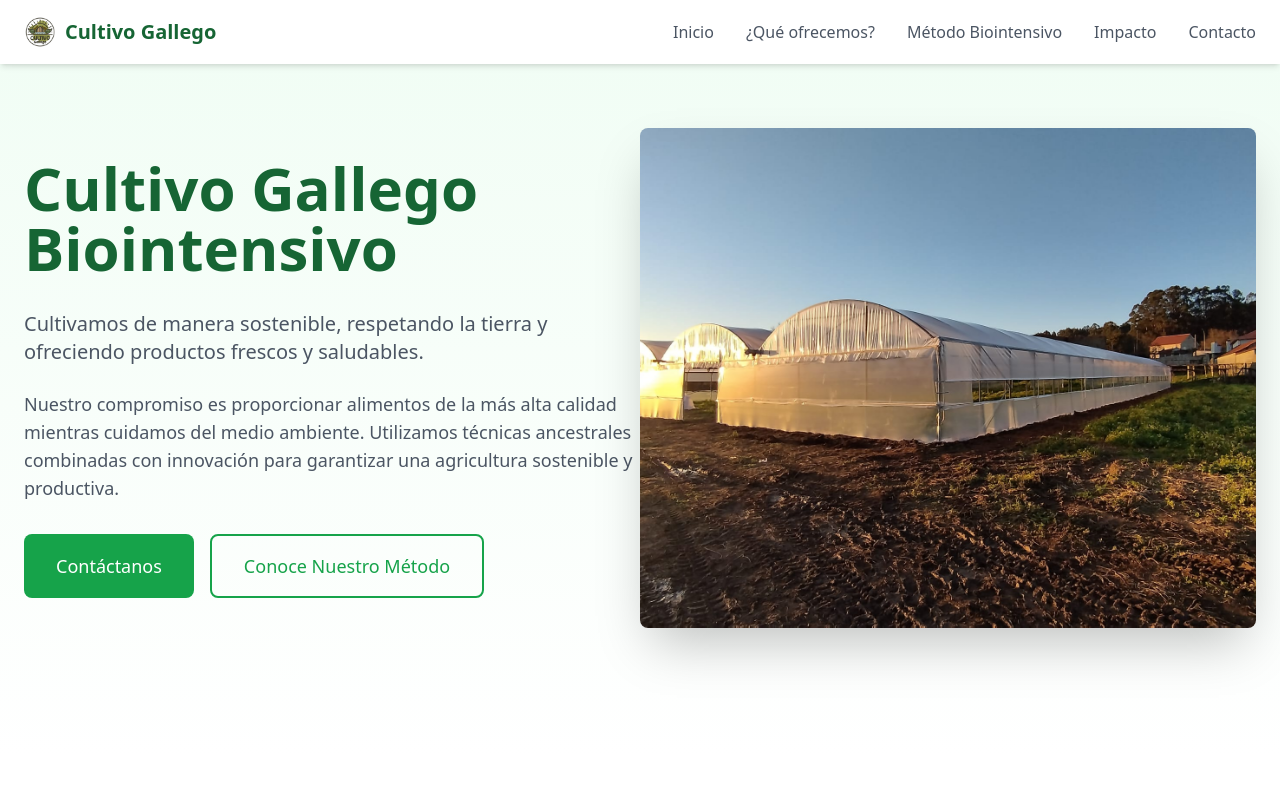
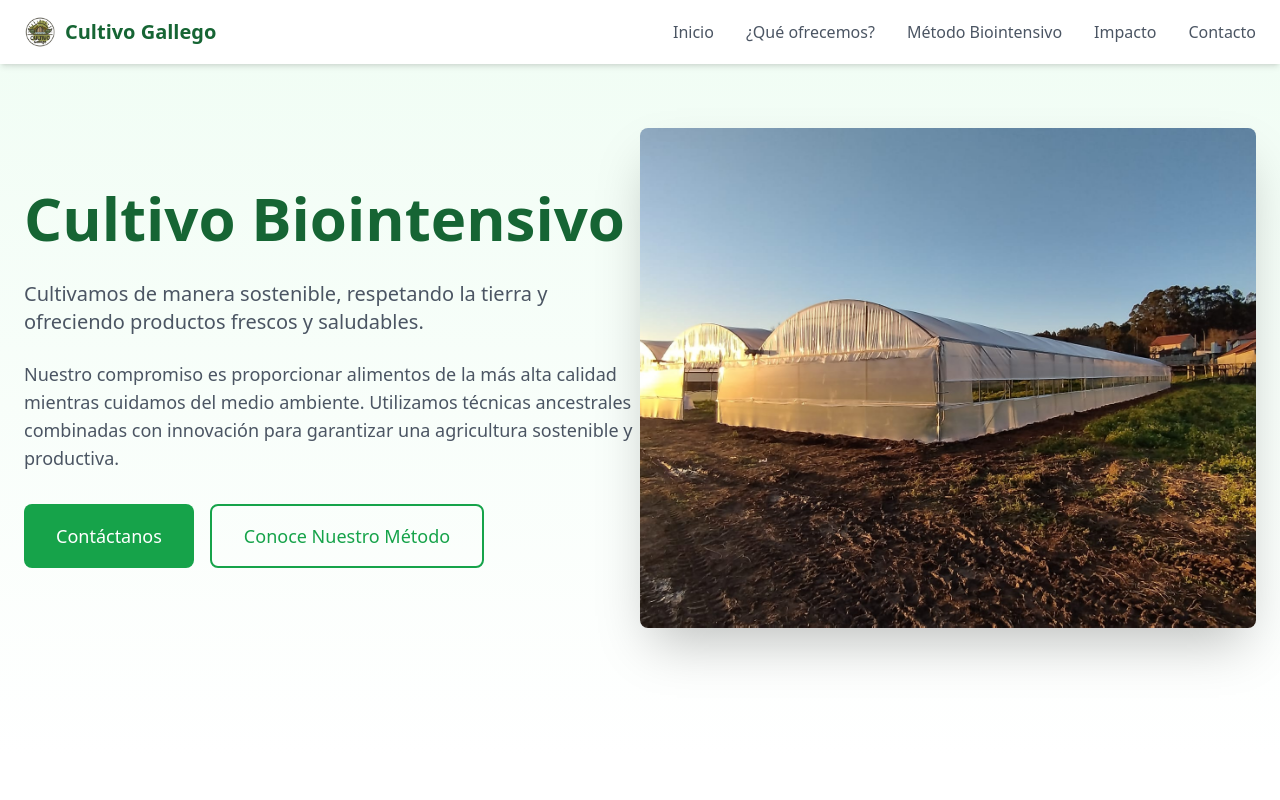
Before and after one commit to ruralhackers/cultivo-gallego, a React (Vite) app: page / in a window 1280 px wide. Shown: the top 800 px of the page. Built offline with nearby package versions, Linux system fonts and the light colour scheme.

Commit message:
updated index

```diff
--- a/src/App.tsx
+++ b/src/App.tsx
@@ -66,7 +66,7 @@ function App() {
           <div className="flex flex-col md:flex-row items-center">
             <div className="md:w-1/2">
               <h1 className="text-4xl md:text-6xl font-bold text-green-800 mb-8">
-                Cultivo Gallego Biointensivo
+                Cultivo Biointensivo
               </h1>
               <p className="text-xl text-gray-600 mb-6">
                 Cultivamos de manera sostenible, respetando la tierra y ofreciendo productos frescos y saludables.
```
